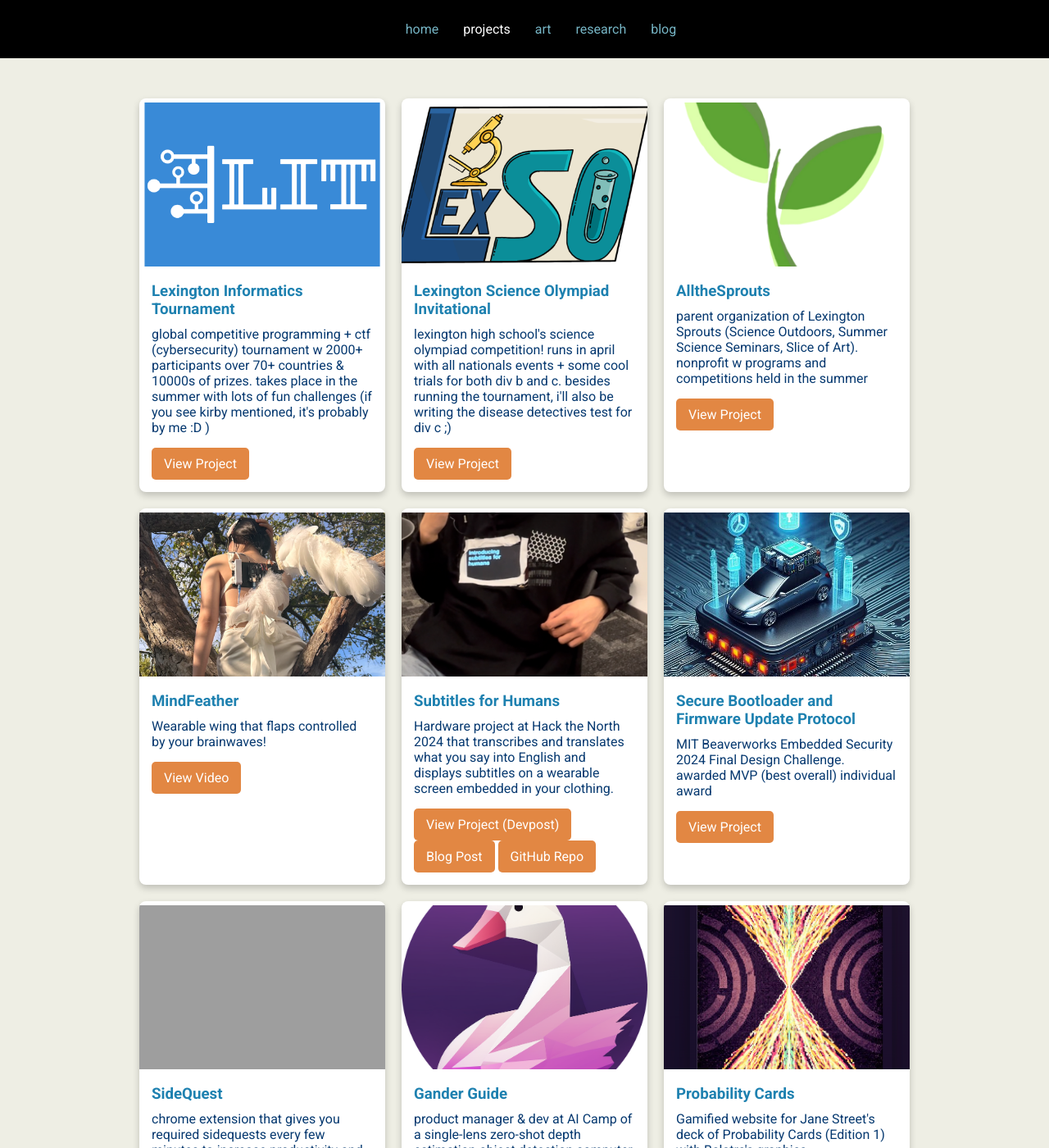
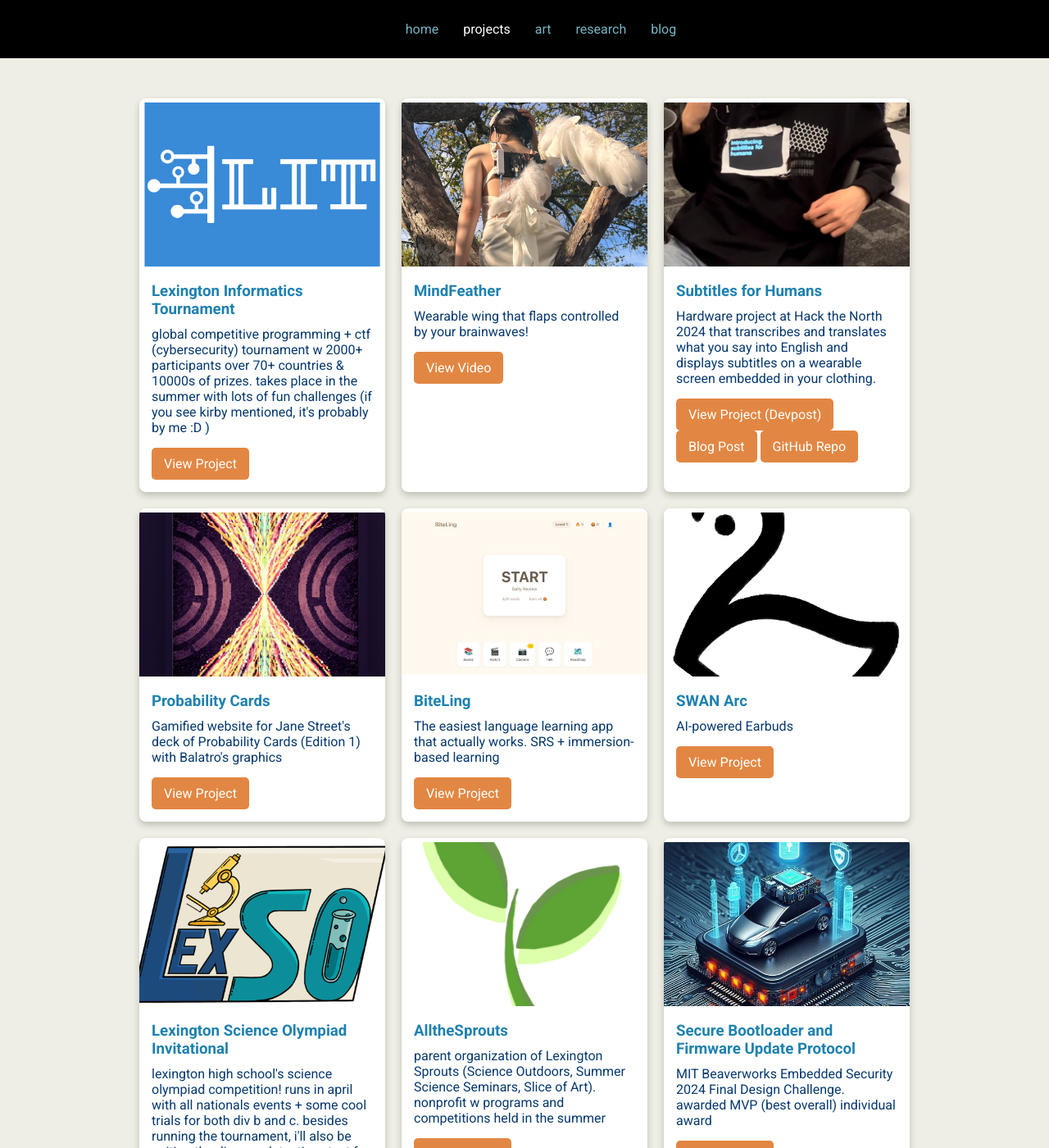
Before and after one commit to swan-07/swan-07.github.io, a Jekyll site: the page built from projects.html, in a window 1280 px wide and 1400 px high. Shown: the whole window at 82% size. Built offline with Jekyll 4.4.1, drawn with Linux system fonts in a browser that asks for light colours; some of the changed text lies outside the part shown; grey boxes are pictures that could not be loaded.

Commit message:
added swanarc and biteling projects

```diff
--- a/projects.html
+++ b/projects.html
@@ -11,6 +11,53 @@
         <a href="https://lit.lhsmathcs.org/" class="card-link">View Project</a>
       </div>
     </div>
+
+    <div class="card">
+        <img src="assets/images/projects/mindfeather.png" alt="MindFeather" class="card-image">
+        <div class="card-content">
+          <h3 class="card-title">MindFeather</h3>
+          <p class="card-description">Wearable wing that flaps controlled by your brainwaves!</p>
+          <a href="https://swan-07.github.io/assets/images/projects/treeflap.mp4" class="card-link" target="_blank">View Video</a>
+        </div>
+      </div>
+
+    <div class="card">
+        <img src="assets/images/projects/subtitlesforhumans.jpg" alt="Subtitles for Humans" class="card-image">
+        <div class="card-content">
+          <h3 class="card-title">Subtitles for Humans</h3>
+          <p class="card-description">Hardware project at Hack the North 2024 that transcribes and translates what you say into English and displays subtitles on a wearable screen embedded in your clothing.</p>
+          <a href="https://devpost.com/software/project-tee" class="card-link">View Project (Devpost)</a>
+          <a href="https://swan-07.github.io/2024/09/17/Hack-the-North.html" class="card-link">Blog Post</a>
+          <a href="https://github.com/Project-Tee/Project-Tee/tree/main" class="card-link">GitHub Repo</a>
+        </div>
+      </div>
+
+    <div class="card">
+        <img src="assets/images/projects/probabilitycards.png" alt="probabilitycards" class="card-image">
+        <div class="card-content">
+          <h3 class="card-title">Probability Cards</h3>
+          <p class="card-description">Gamified website for Jane Street's deck of Probability Cards (Edition 1) with Balatro's graphics</p>
+          <a href="https://probabilitycards.vercel.app/" class="card-link">View Project</a>
+        </div>
+      </div>
+
+    <div class="card">
+        <img src="assets/images/projects/biteling.png" alt="biteling" class="card-image">
+        <div class="card-content">
+          <h3 class="card-title">BiteLing</h3>
+          <p class="card-description">The easiest language learning app that actually works. SRS + immersion-based learning</p>
+          <a href="https://biteling.vercel.app/" class="card-link">View Project</a>
+        </div>
+      </div>
+
+    <div class="card">
+        <img src="assets/images/projects/swanarc.png" alt="swanarc" class="card-image">
+        <div class="card-content">
+          <h3 class="card-title">SWAN Arc</h3>
+          <p class="card-description">AI-powered Earbuds</p>
+          <a href="https://swanarc.vercel.app/" class="card-link">View Project</a>
+        </div>
+      </div>
 
     <div class="card">
       <img src="assets/images/projects/lexso.png" alt="LexSO" class="card-image">
@@ -27,26 +74,6 @@
           <h3 class="card-title">AlltheSprouts</h3>
           <p class="card-description">parent organization of Lexington Sprouts (Science Outdoors, Summer Science Seminars, Slice of Art). nonprofit w programs and competitions held in the summer</p>
           <a href="https://allthesprouts.org/" class="card-link">View Project</a>
-        </div>
-      </div>
-
-      <div class="card">
-        <img src="assets/images/projects/mindfeather.png" alt="MindFeather" class="card-image">
-        <div class="card-content">
-          <h3 class="card-title">MindFeather</h3>
-          <p class="card-description">Wearable wing that flaps controlled by your brainwaves!</p>
-          <a href="https://swan-07.github.io/assets/images/projects/treeflap.mp4" class="card-link" target="_blank">View Video</a>
-        </div>
-      </div>
-
-      <div class="card">
-        <img src="assets/images/projects/subtitlesforhumans.jpg" alt="Subtitles for Humans" class="card-image">
-        <div class="card-content">
-          <h3 class="card-title">Subtitles for Humans</h3>
-          <p class="card-description">Hardware project at Hack the North 2024 that transcribes and translates what you say into English and displays subtitles on a wearable screen embedded in your clothing.</p>
-          <a href="https://devpost.com/software/project-tee" class="card-link">View Project (Devpost)</a>
-          <a href="https://swan-07.github.io/2024/09/17/Hack-the-North.html" class="card-link">Blog Post</a>
-          <a href="https://github.com/Project-Tee/Project-Tee/tree/main" class="card-link">GitHub Repo</a>
         </div>
       </div>
 
@@ -78,15 +105,6 @@
       </div>
 
       <div class="card">
-        <img src="assets/images/projects/probabilitycards.png" alt="probabilitycards" class="card-image">
-        <div class="card-content">
-          <h3 class="card-title">Probability Cards</h3>
-          <p class="card-description">Gamified website for Jane Street's deck of Probability Cards (Edition 1) with Balatro's graphics</p>
-          <a href="https://probabilitycards.vercel.app/" class="card-link">View Project</a>
-        </div>
-      </div>
-
-      <div class="card">
         <img src="assets/images/projects/friction.png" alt="friction" class="card-image">
         <div class="card-content">
           <h3 class="card-title">Friction</h3>
```
Also changed, not shown: assets/images/projects/biteling.png (added), assets/images/projects/swanarc.png (added).
